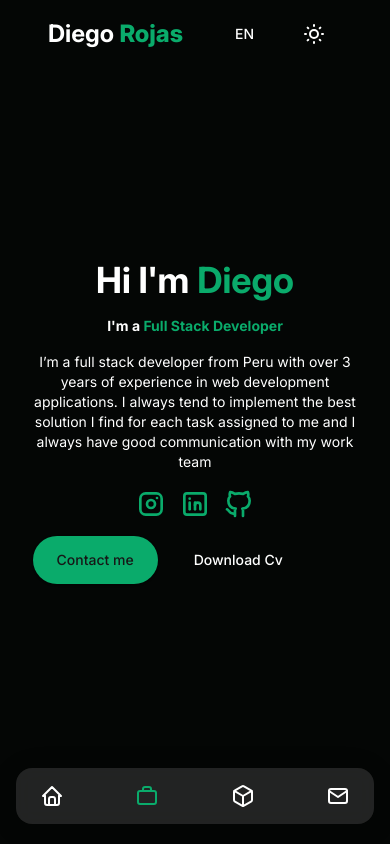
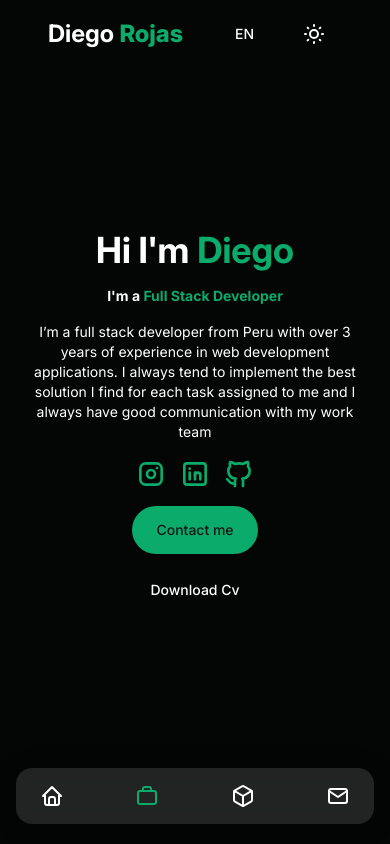
Before and after one commit to devup2332/portafolio-2024-v2, a React (Vite) app: page / in a window 390 px wide. Shown: the top 844 px of the page. Built offline with nearby package versions, Linux system fonts and the light colour scheme.

Commit message:
master: Edited button

```diff
--- a/src/components/Home/Banner/Banner.tsx
+++ b/src/components/Home/Banner/Banner.tsx
@@ -66,7 +66,7 @@
             </TooltipProvider>
           ))}
         </div>
-        <div className="flex gap-3">
+        <div className="items-center flex flex-col gap-3 lg:flex-row">
           <CustomButton
             className="bg-primary-color justify-self-center lg:justify-self-start lg:px-10 lg:text-base"
             onClick={() => {
```
